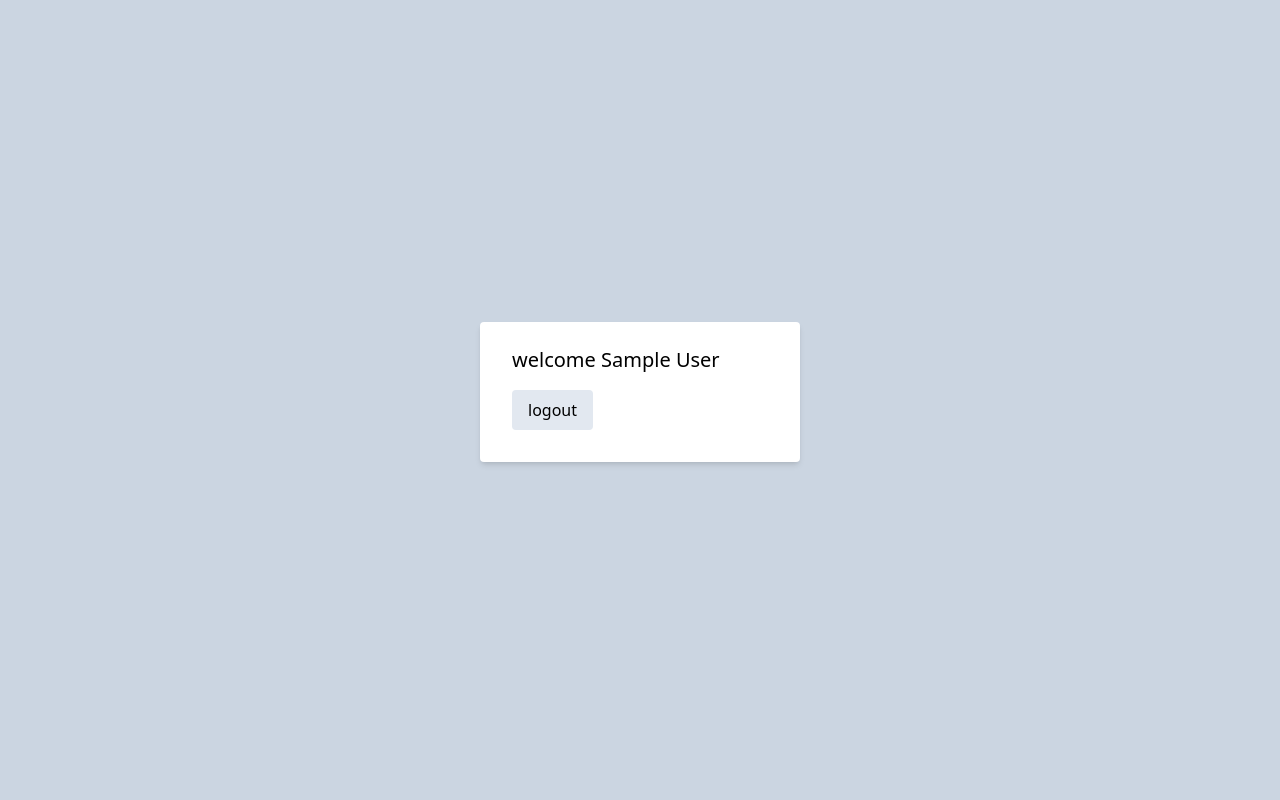
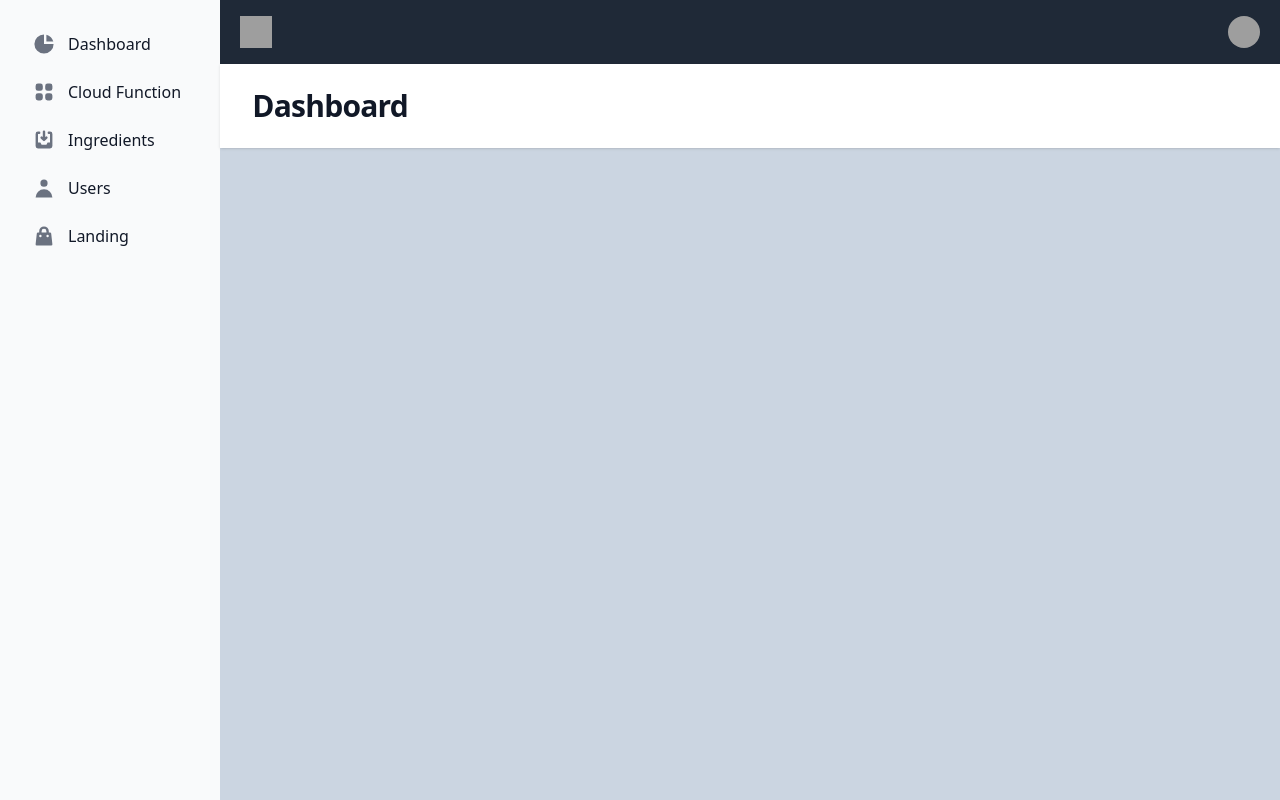
Before and after one commit to aymuray/aymoray-admin, a React (Create React App) app: page / in a window 1280 px wide. Built offline with nearby package versions, Linux system fonts and the light colour scheme; no server answers; sample sign-in values are in the browser's storage; grey boxes are pictures that could not be loaded.

Commit message:
sidebar and header

```diff
--- /dev/null
+++ b/src/components/Header.js
@@ -0,0 +1,50 @@
+import { useAuth } from "../context/AuthContext";
+
+export function Header({ContentTitle}) {
+  const { logout } = useAuth();
+
+  const handleLogout = async () => {
+    try {
+      await logout();
+    } catch (error) {
+      console.error(error.message);
+    }
+  };
+
+  return (
+  <div class="w-full">
+  <nav class="bg-gray-800">
+    <div class="mx-5">
+      <div class="flex h-16 items-center justify-between">
+        <div class="flex items-center">
+          <div class="flex-shrink-0">
+            <img class="h-8 w-8" src="https://tailwindui.com/img/logos/mark.svg?color=indigo&shade=500" alt="Your Company"/>
+          </div>
+        </div>
+        <div class="md:block">
+          <div class="ml-4 flex items-center md:ml-6">
+            <div class="relative ml-3">
+              <div>
+                <button onClick={handleLogout} type="button" class="flex max-w-xs items-center rounded-full bg-gray-800 text-sm focus:outline-none focus:ring-2 focus:ring-white focus:ring-offset-2 focus:ring-offset-gray-800" id="user-menu-button" aria-expanded="false" aria-haspopup="true">
+                  <span class="sr-only">Open user menu</span>
+                  <img class="h-8 w-8 rounded-full" src="https://images.unsplash.com/photo-1472099645785-5658abf4ff4e?ixlib=rb-1.2.1&ixid=eyJhcHBfaWQiOjEyMDd9&auto=format&fit=facearea&facepad=2&w=256&h=256&q=80" alt=""/>
+                </button>
+              </div>
+            </div>
+          </div>
+        </div>
+      </div>
+    </div>
+  </nav>
+
+  <header class="bg-white shadow">
+    <div class="max-w-7xl py-6 px-4 sm:px-6 lg:px-8">
+      <h1 class="text-3xl font-bold tracking-tight text-gray-900">{ContentTitle}</h1>
+    </div>
+  </header>
+
+</div>
+  );
+}
+
+export default Header
--- a/src/components/Home.js
+++ b/src/components/Home.js
@@ -1,28 +1,12 @@
-import { useAuth } from "../context/AuthContext";
+import Header from "./Header";
+import { Sidebar } from "./Sidebar";
 
 export function Home() {
-  const { logout, user } = useAuth();
-
-  // console.log(user);
-  const handleLogout = async () => {
-    try {
-      await logout();
-    } catch (error) {
-      console.error(error.message);
-    }
-  };
 
   return (
-    <div className="w-full max-w-xs m-auto text-black">
-      <div className="bg-white shadow-md rounded px-8 pt-6 pb-8 mb-4">
-        <p className="text-xl mb-4">welcome {user.displayName || user.email}</p>
-        <button
-          className="bg-slate-200 hover:bg-slate-300 rounded py-2 px-4 text-black"
-          onClick={handleLogout}
-        >
-          logout
-        </button>
-      </div>
+    <div className="flex w-full">
+      <Sidebar className="fit-content"></Sidebar>
+      <Header ContentTitle={"Dashboard"}></Header>
     </div>
   );
 }
--- /dev/null
+++ b/src/components/Sidebar.js
@@ -0,0 +1,103 @@
+import React from "react";
+
+export const Sidebar = () => (
+  <div class="w-64 p-6 bg-gray-50 dark:bg-gray-800">
+    <ul class="space-y-2">
+      <li>
+        <a
+          href="/"
+          class="flex items-center p-2 text-base font-normal text-gray-900 rounded-lg dark:text-white hover:bg-gray-100 dark:hover:bg-gray-700"
+        >
+          <svg
+            aria-hidden="true"
+            class="w-6 h-6 text-gray-500 transition duration-75 dark:text-gray-400 group-hover:text-gray-900 dark:group-hover:text-white"
+            fill="currentColor"
+            viewBox="0 0 20 20"
+            xmlns="http://www.w3.org/2000/svg"
+          >
+            <path d="M2 10a8 8 0 018-8v8h8a8 8 0 11-16 0z"></path>
+            <path d="M12 2.252A8.014 8.014 0 0117.748 8H12V2.252z"></path>
+          </svg>
+          <span class="ml-3">Dashboard</span>
+        </a>
+      </li>
+      <li>
+        <a
+          href="/"
+          class="flex items-center p-2 text-base font-normal text-gray-900 rounded-lg dark:text-white hover:bg-gray-100 dark:hover:bg-gray-700"
+        >
+          <svg
+            aria-hidden="true"
+            class="flex-shrink-0 w-6 h-6 text-gray-500 transition duration-75 dark:text-gray-400 group-hover:text-gray-900 dark:group-hover:text-white"
+            fill="currentColor"
+            viewBox="0 0 20 20"
+            xmlns="http://www.w3.org/2000/svg"
+          >
+            <path d="M5 3a2 2 0 00-2 2v2a2 2 0 002 2h2a2 2 0 002-2V5a2 2 0 00-2-2H5zM5 11a2 2 0 00-2 2v2a2 2 0 002 2h2a2 2 0 002-2v-2a2 2 0 00-2-2H5zM11 5a2 2 0 012-2h2a2 2 0 012 2v2a2 2 0 01-2 2h-2a2 2 0 01-2-2V5zM11 13a2 2 0 012-2h2a2 2 0 012 2v2a2 2 0 01-2 2h-2a2 2 0 01-2-2v-2z"></path>
+          </svg>
+          <span class="flex-1 ml-3 whitespace-nowrap">Cloud Function</span>
+        </a>
+      </li>
+      <li>
+        <a
+          href="/"
+          class="flex items-center p-2 text-base font-normal text-gray-900 rounded-lg dark:text-white hover:bg-gray-100 dark:hover:bg-gray-700"
+        >
+          <svg
+            aria-hidden="true"
+            class="flex-shrink-0 w-6 h-6 text-gray-500 transition duration-75 dark:text-gray-400 group-hover:text-gray-900 dark:group-hover:text-white"
+            fill="currentColor"
+            viewBox="0 0 20 20"
+            xmlns="http://www.w3.org/2000/svg"
+          >
+            <path d="M8.707 7.293a1 1 0 00-1.414 1.414l2 2a1 1 0 001.414 0l2-2a1 1 0 00-1.414-1.414L11 7.586V3a1 1 0 10-2 0v4.586l-.293-.293z"></path>
+            <path d="M3 5a2 2 0 012-2h1a1 1 0 010 2H5v7h2l1 2h4l1-2h2V5h-1a1 1 0 110-2h1a2 2 0 012 2v10a2 2 0 01-2 2H5a2 2 0 01-2-2V5z"></path>
+          </svg>
+          <span class="flex-1 ml-3 whitespace-nowrap">Ingredients</span>
+        </a>
+      </li>
+      <li>
+        <a
+          href="/"
+          class="flex items-center p-2 text-base font-normal text-gray-900 rounded-lg dark:text-white hover:bg-gray-100 dark:hover:bg-gray-700"
+        >
+          <svg
+            aria-hidden="true"
+            class="flex-shrink-0 w-6 h-6 text-gray-500 transition duration-75 dark:text-gray-400 group-hover:text-gray-900 dark:group-hover:text-white"
+            fill="currentColor"
+            viewBox="0 0 20 20"
+            xmlns="http://www.w3.org/2000/svg"
+          >
+            <path
+              fill-rule="evenodd"
+              d="M10 9a3 3 0 100-6 3 3 0 000 6zm-7 9a7 7 0 1114 0H3z"
+              clip-rule="evenodd"
+            ></path>
+          </svg>
+          <span class="flex-1 ml-3 whitespace-nowrap">Users</span>
+        </a>
+      </li>
+      <li>
+        <a
+          href="/"
+          class="flex items-center p-2 text-base font-normal text-gray-900 rounded-lg dark:text-white hover:bg-gray-100 dark:hover:bg-gray-700"
+        >
+          <svg
+            aria-hidden="true"
+            class="flex-shrink-0 w-6 h-6 text-gray-500 transition duration-75 dark:text-gray-400 group-hover:text-gray-900 dark:group-hover:text-white"
+            fill="currentColor"
+            viewBox="0 0 20 20"
+            xmlns="http://www.w3.org/2000/svg"
+          >
+            <path
+              fill-rule="evenodd"
+              d="M10 2a4 4 0 00-4 4v1H5a1 1 0 00-.994.89l-1 9A1 1 0 004 18h12a1 1 0 00.994-1.11l-1-9A1 1 0 0015 7h-1V6a4 4 0 00-4-4zm2 5V6a2 2 0 10-4 0v1h4zm-6 3a1 1 0 112 0 1 1 0 01-2 0zm7-1a1 1 0 100 2 1 1 0 000-2z"
+              clip-rule="evenodd"
+            ></path>
+          </svg>
+          <span class="flex-1 ml-3 whitespace-nowrap">Landing</span>
+        </a>
+      </li>
+    </ul>
+  </div>
+);
```
